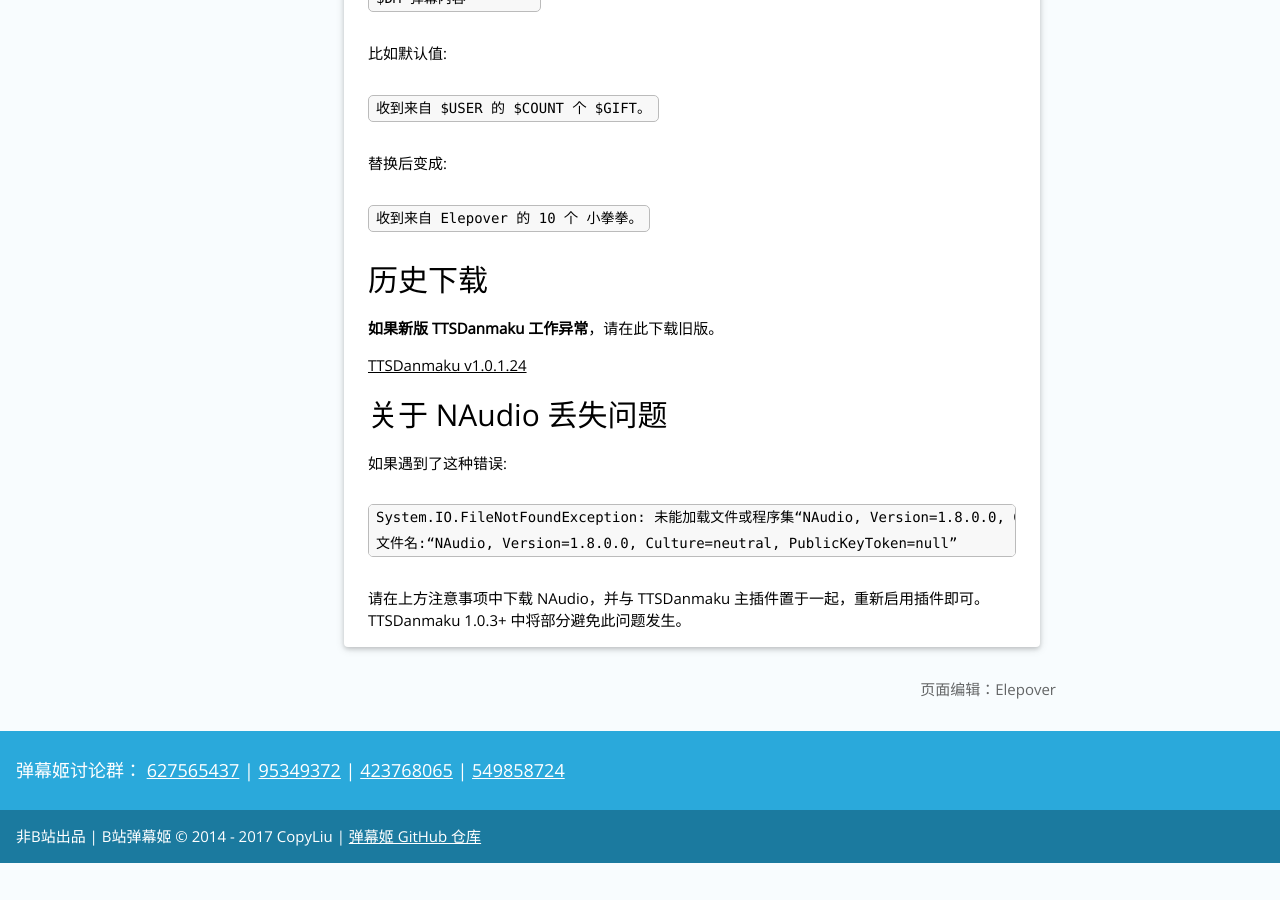
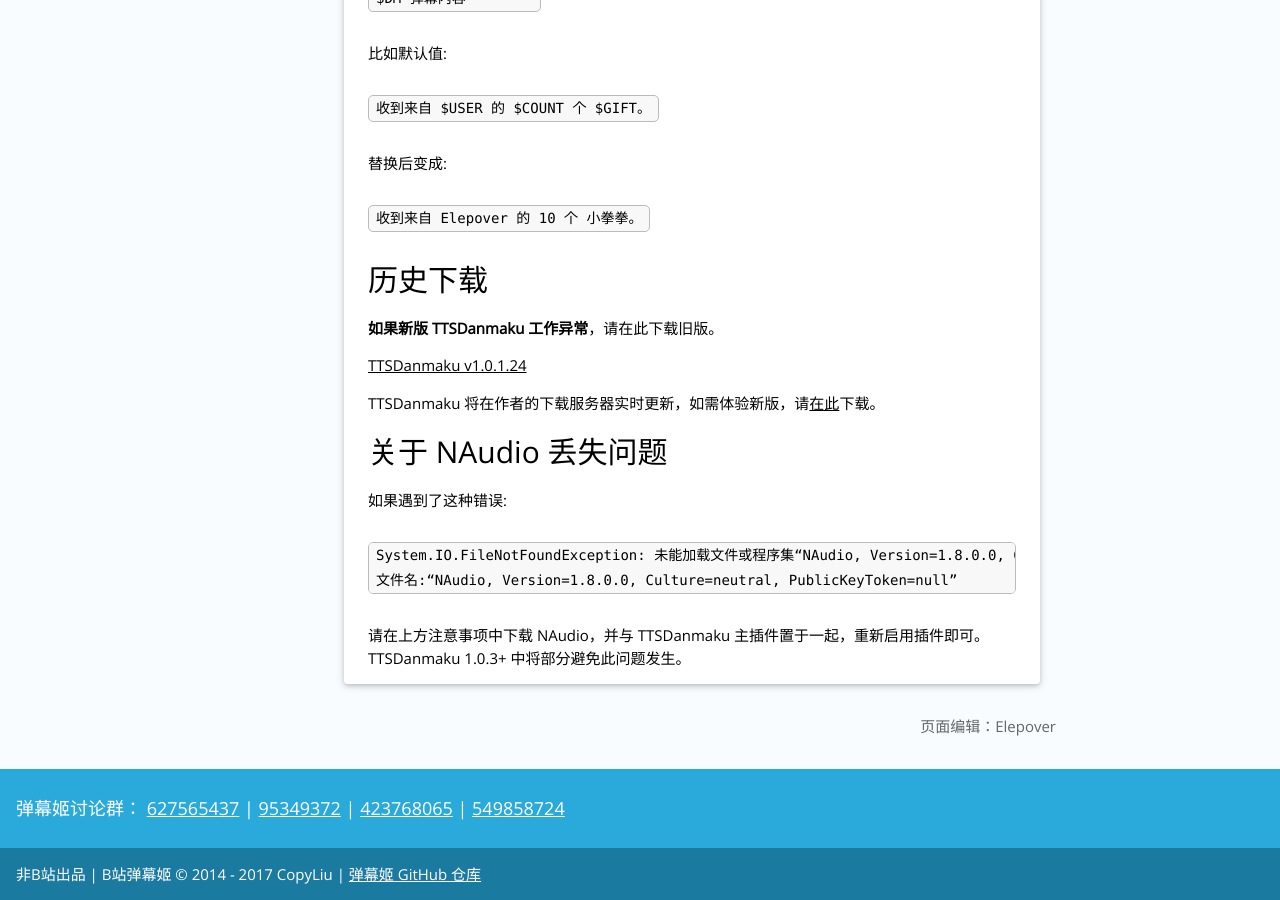
Before and after one commit to Bililive/www.danmuji.org, a Jekyll site: the page built from _plugin/TTSDanmaku.md, in a window 1280 px wide and 900 px high, scrolled down 3374 px. Built offline with Jekyll 4.4.1, drawn with Linux system fonts in a browser that asks for light colours; nearby versions of some CDN libraries; some web fonts are replaced; comment, search, counter and statistics services are not loaded; before the commit the page ends 4237 px from its top, so only the background shows below that.

Commit message:
预览版下载

```diff
--- a/_plugin/TTSDanmaku.md
+++ b/_plugin/TTSDanmaku.md
@@ -164,6 +164,8 @@
 
 [TTSDanmaku v1.0.1.24](https://www.danmuji.cn/resource/TTSDanmaku/ver10124/TTSDanmaku.zip)
 
+TTSDanmaku 将在作者的下载服务器实时更新，如需体验新版，请[在此](https://ttsdanmaku.elepover.com)下载。
+
 关于 NAudio 丢失问题
 -------------
 
```
